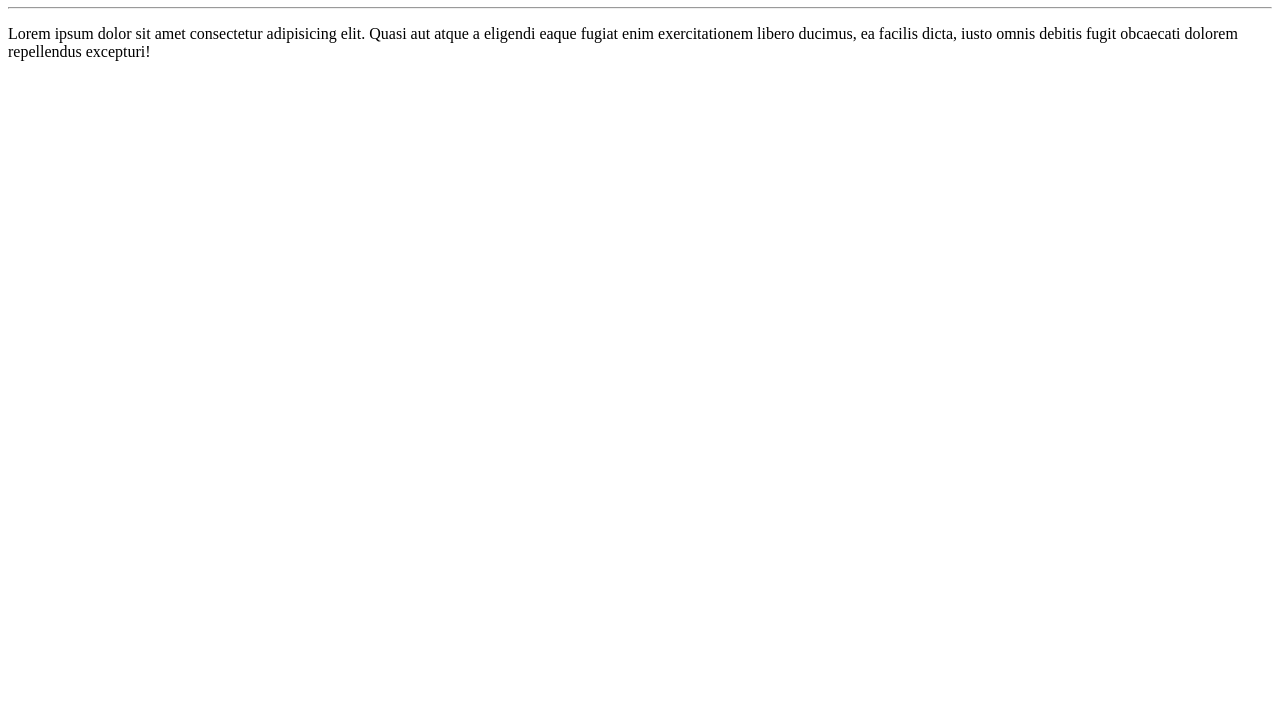
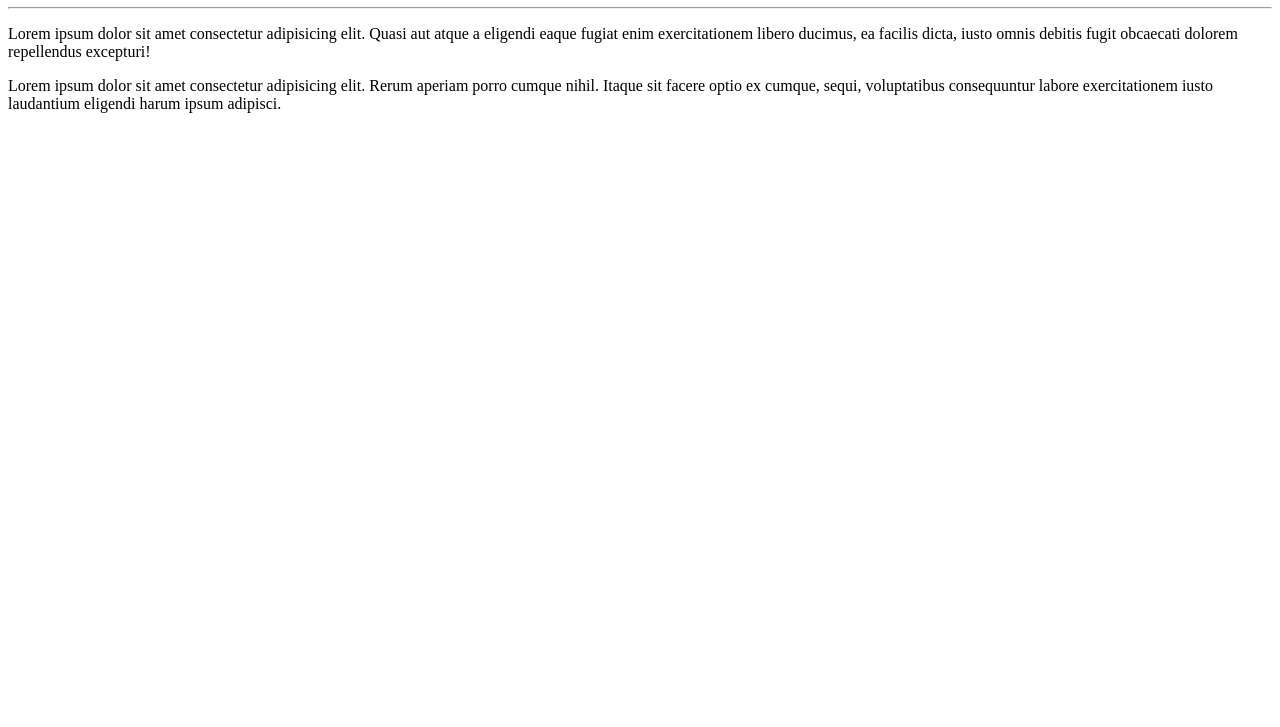
Before and after one commit to Marrillion/Hello-World, a plain HTML site: page site-exemplo/index.html in a window 1280 px wide. Shown: the part 73-800 px from the top of the page. Drawn offline with Linux system fonts and the light colour scheme.

Commit message:
Novo parágrafo

```diff
--- a/site-exemplo/index.html
+++ b/site-exemplo/index.html
@@ -10,5 +10,7 @@
     <h1>Hello World!</h1>
     <hr>
     <p>Lorem ipsum dolor sit amet consectetur adipisicing elit. Quasi aut atque a eligendi eaque fugiat enim exercitationem libero ducimus, ea facilis dicta, iusto omnis debitis fugit obcaecati dolorem repellendus excepturi!</p>
+
+    <p>Lorem ipsum dolor sit amet consectetur adipisicing elit. Rerum aperiam porro cumque nihil. Itaque sit facere optio ex cumque, sequi, voluptatibus consequuntur labore exercitationem iusto laudantium eligendi harum ipsum adipisci.</p>
 </body>
 </html>
```
